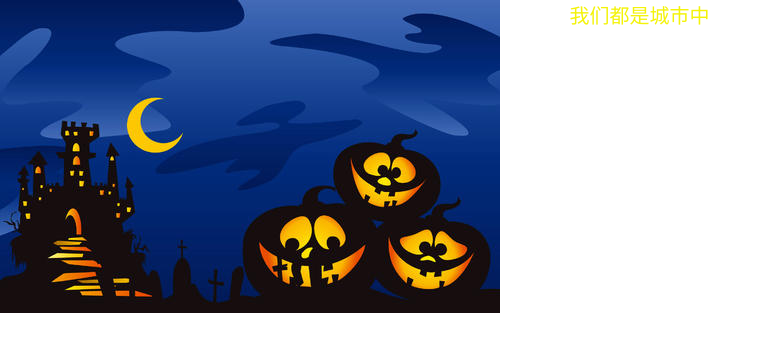
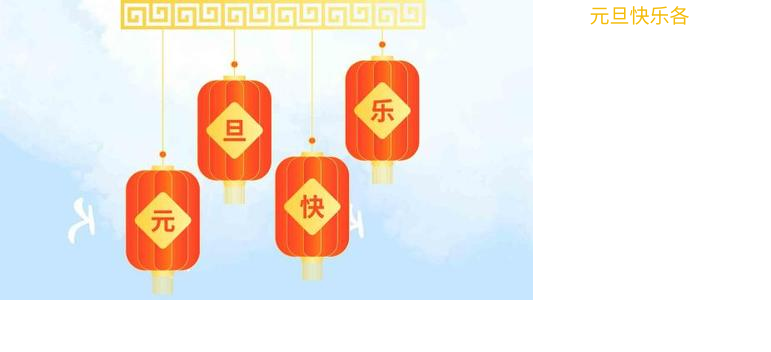
Before and after one commit to magicalcloud/mydemo, a plain HTML site: page index.html in a window 1280 px wide. Shown: the whole page, without its empty margins (0-771 px from the left). Drawn offline with Linux system fonts and the light colour scheme.

Commit message:
更新元旦图片和代码
更新元旦图片和代码

```diff
--- a/index.html
+++ b/index.html
@@ -20,7 +20,7 @@
           display: flex;
           align-items: center;
           justify-content: center;
-          background: url("万圣节.jpg") no-repeat;
+          background: url("yuandanjie.jpg") no-repeat;
           background-repeat: no-repeat;
           /* background-size: cover; */
         }
@@ -34,7 +34,7 @@
         }
 
         h1 {
-          color: #f3f309;
+          color: #f3bc09;
           font-size: 20px;
           font-weight: 300;
         }
@@ -65,7 +65,7 @@
           <!-- 使用span显示文字, data-text为Json格式的数组 -->
           <span
             id="text"
-            data-text='["今天","我们都是城市中游荡的小机灵鬼👻"]'
+            data-text='["元旦快乐各位！！！"]'
           ></span>
           <!-- 闪烁的光标 -->
           <span class="mark"></span>
```
Also changed, not shown: yuandanjie.jpg (added).
